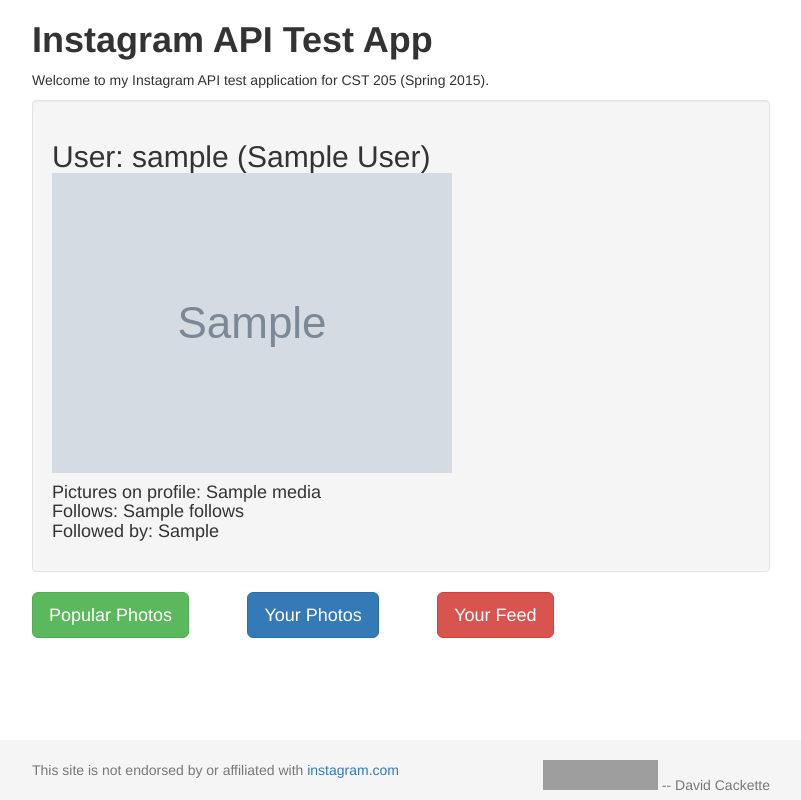
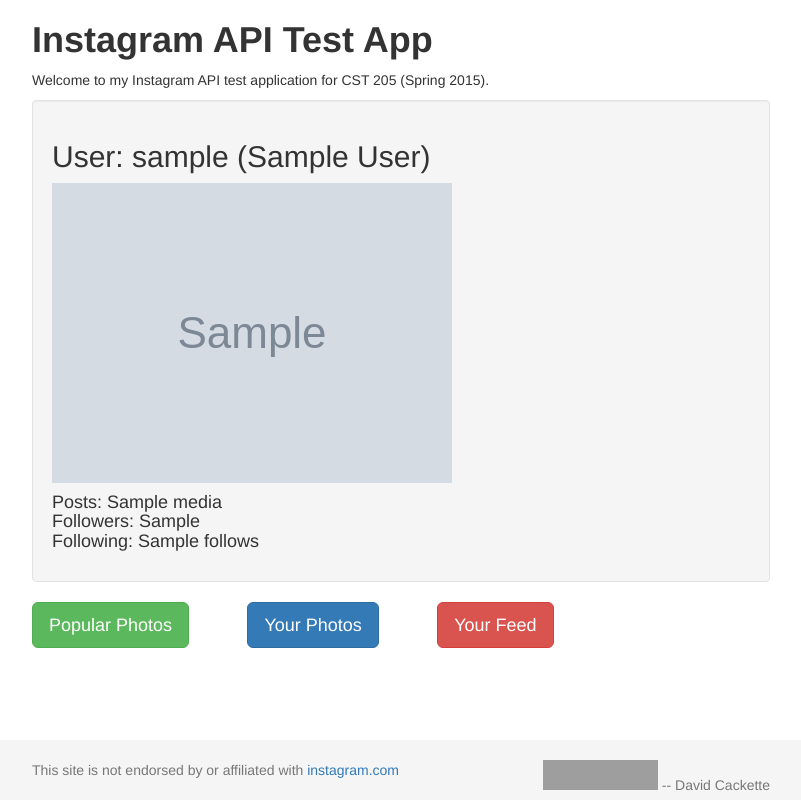
Before and after one commit to DavidCA916/CST-205-Project-2, a Flask app: template templates/home.html in a window 1280 px wide. Shown: the whole page, without its empty margins (239-1040 px from the left). Run offline with Flask 2, Linux system fonts and the light colour scheme; the template is opened without the code that fills it: most values are stand-ins (such as "Sample title", 1, 10 or a date in 2020); grey boxes marked "Sample" are stand-in pictures; some libraries are stand-ins or nearby versions; grey boxes are pictures that could not be loaded.

Commit message:
changed followers/following displaay

```diff
--- a/templates/home.html
+++ b/templates/home.html
@@ -21,12 +21,12 @@
                <div class="well">
                <h2>
                User: {{ media.username }} ({{ media.full_name }})<br/>
+               </h2>
                <img src="{{ media.profile_picture }}" alt="{{ media.username }}">
-               </h2>
                <h4>
-               Pictures on profile: {{ media.counts.media }}<br/>
-               Follows: {{ media.counts.follows }}<br/>
-               Followed by: {{ media.counts.followed_by }}<br/>
+               Posts: {{ media.counts.media }}<br/>
+               Followers: {{ media.counts.followed_by }}<br/>
+               Following: {{ media.counts.follows }}<br/>
                </h4>
                </div>
                <h2>
```
